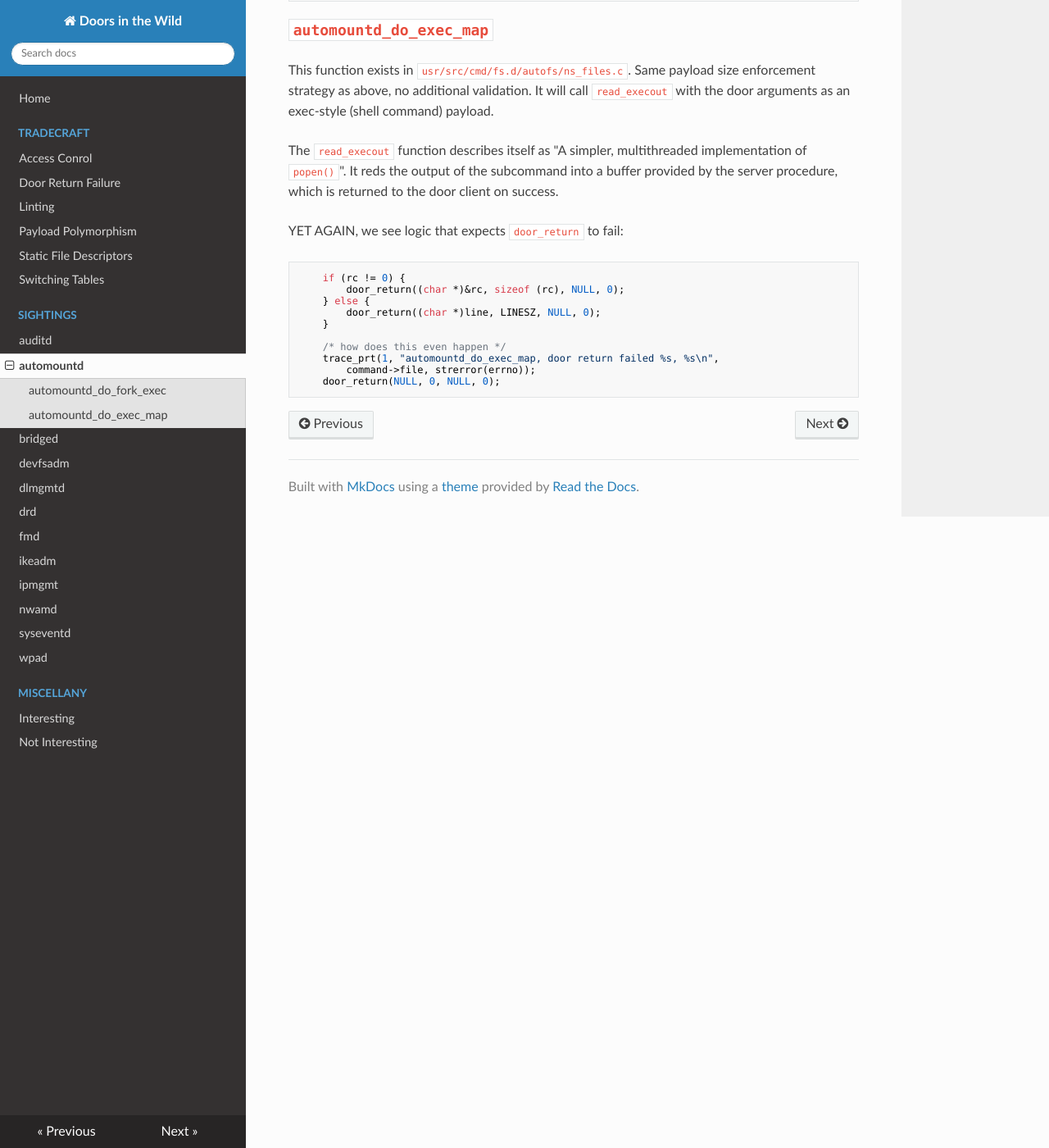
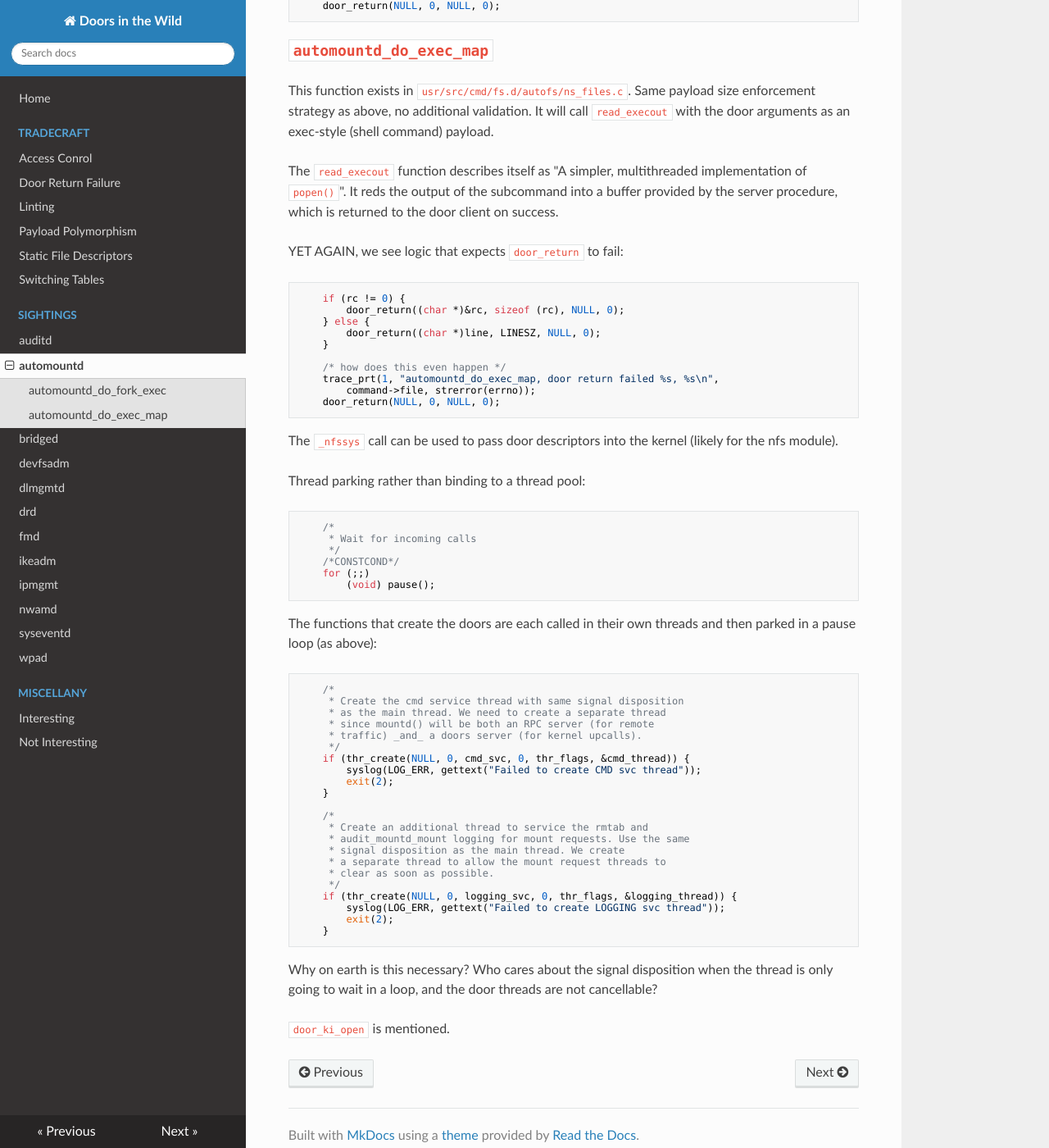
Before and after one commit to robertdfrench/doors-in-the-wild, an MkDocs documentation site: the page built from docs/automountd.md, in a window 1280 px wide and 1400 px high, scrolled down 2917 px. Shown: the whole window at 82% size. Built offline with MkDocs 1.6.1, drawn with Linux system fonts in a browser that asks for light colours; nearby versions of some CDN libraries; some of the changed text lies outside the part shown.

Commit message:
NFS doors are created in their own threads
Not like each server procedure runs in its own threads, which is normal,
but like, special threads are set up for each invocation of `door_call`.

````diff
--- a/docs/automountd.md
+++ b/docs/automountd.md
@@ -5,6 +5,7 @@
 * [`usr/src/cmd/fs.d/autofs/automount.h`](https://github.com/illumos/illumos-gate/blob/master/usr/src/cmd/fs.d/autofs/automount.h)
 * [`usr/src/cmd/fs.d/autofs/ns_files.c`](https://github.com/illumos/illumos-gate/blob/master/usr/src/cmd/fs.d/autofs/ns_files.c)
 * [`usr/src/cmd/fs.d/nfs/lib/nfs_resolve.c`](https://github.com/illumos/illumos-gate/blob/master/usr/src/cmd/fs.d/nfs/lib/nfs_resolve.c)
+* [`usr/src/cmd/fs.d/nfs/mountd/mountd.c`](https://github.com/illumos/illumos-gate/blob/master/usr/src/cmd/fs.d/nfs/mountd/mountd.c)
 
 `autofs_doorfunc` is the server procedure.
 
@@ -171,3 +172,51 @@ YET AGAIN, we see logic that expects `door_return` to fail:
 	    command->file, strerror(errno));
 	door_return(NULL, 0, NULL, 0);
 ```
+
+The `_nfssys` call can be used to pass door descriptors into the kernel (likely
+for the nfs module).
+
+Thread parking rather than binding to a thread pool:
+
+```c
+	/*
+	 * Wait for incoming calls
+	 */
+	/*CONSTCOND*/
+	for (;;)
+		(void) pause();
+```
+
+The functions that create the doors are each called in their own threads and
+then parked in a pause loop (as above):
+
+```c
+	/*
+	 * Create the cmd service thread with same signal disposition
+	 * as the main thread. We need to create a separate thread
+	 * since mountd() will be both an RPC server (for remote
+	 * traffic) _and_ a doors server (for kernel upcalls).
+	 */
+	if (thr_create(NULL, 0, cmd_svc, 0, thr_flags, &cmd_thread)) {
+		syslog(LOG_ERR, gettext("Failed to create CMD svc thread"));
+		exit(2);
+	}
+
+	/*
+	 * Create an additional thread to service the rmtab and
+	 * audit_mountd_mount logging for mount requests. Use the same
+	 * signal disposition as the main thread. We create
+	 * a separate thread to allow the mount request threads to
+	 * clear as soon as possible.
+	 */
+	if (thr_create(NULL, 0, logging_svc, 0, thr_flags, &logging_thread)) {
+		syslog(LOG_ERR, gettext("Failed to create LOGGING svc thread"));
+		exit(2);
+	}
+```
+
+Why on earth is this necessary? Who cares about the signal disposition when the
+thread is only going to wait in a loop, and the door threads are not
+cancellable?
+
+`door_ki_open` is mentioned.
````
Also changed, not shown: README.md (+1 -1 lines).
